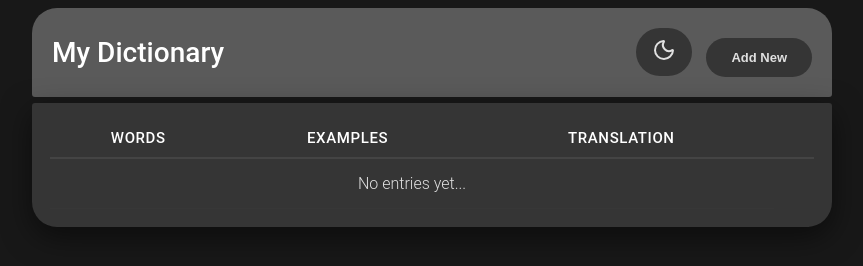
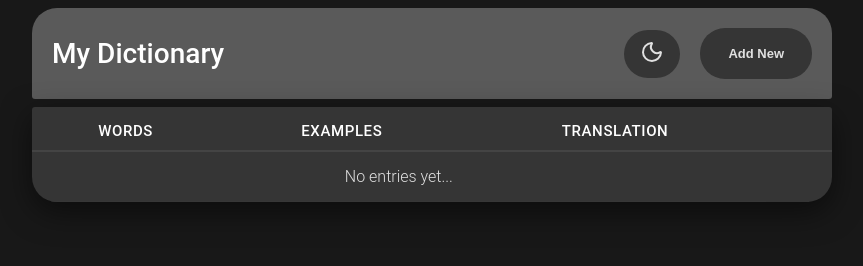
Before and after one commit to emikatop/my-dictionary, a plain HTML site: page index.html in a window 1280 px wide. Shown: the whole page, without its empty margins (208-1071 px from the left). Drawn offline with nearby package versions, Linux system fonts and the light colour scheme.

Commit message:
Bug fixes

```diff
--- a/index.html
+++ b/index.html
@@ -12,7 +12,7 @@
         <div>
             <h1>My Dictionary</h1>
         </div>
-        <div>
+        <div class="header-btns">
             <button class="theme-toggle" id="theme-toggle">
                 <i data-lucide="moon"></i>
             </button>
--- a/index.js
+++ b/index.js
@@ -55,6 +55,7 @@ function renderTable() {
         <td>${entry.word}</td>
         <td> ${entry.example}</td>
         <td> ${entry.translation}</td>
+        <td></td>
         `
         tableBody.appendChild(row);
 
--- a/style.css
+++ b/style.css
@@ -72,7 +72,7 @@ h1 {font-size: 28px; font-weight: 500; user-select: none;}
     color: var(--text-muted);
 
     border: none;
-    padding: 12px 25px;
+    padding: 18px 28px;
     border-radius: 25px;
 
     font-size: 13px;
@@ -85,6 +85,11 @@ h1 {font-size: 28px; font-weight: 500; user-select: none;}
     background: var(--btn-hover);
 }
 
+.header-btns{
+    display: flex;
+    align-items: center;
+    gap: 10px;
+}
 /* ==================== THEME TOGGLE ==================== */
 .theme-toggle {
     background: var(--surface);
@@ -111,18 +116,19 @@ h1 {font-size: 28px; font-weight: 500; user-select: none;}
     background: var(--surface);
 
     border-radius: 3px 3px 25px 25px;
-    padding: 18px;
-    margin-top: 6px;
+    margin-top: 8px;
     box-shadow: 0 10px 30px var(--shadow);
 
     user-select: none;
     transition: background 0.3s;
+
+    overflow: hidden;
 }
 
 table { width: 100%; border-collapse: collapse;}
 
 th, td {
-    padding: 8px;
+    padding: 15px;
     text-align: center;
     border-bottom: 1px solid var(--border);
 }
```
